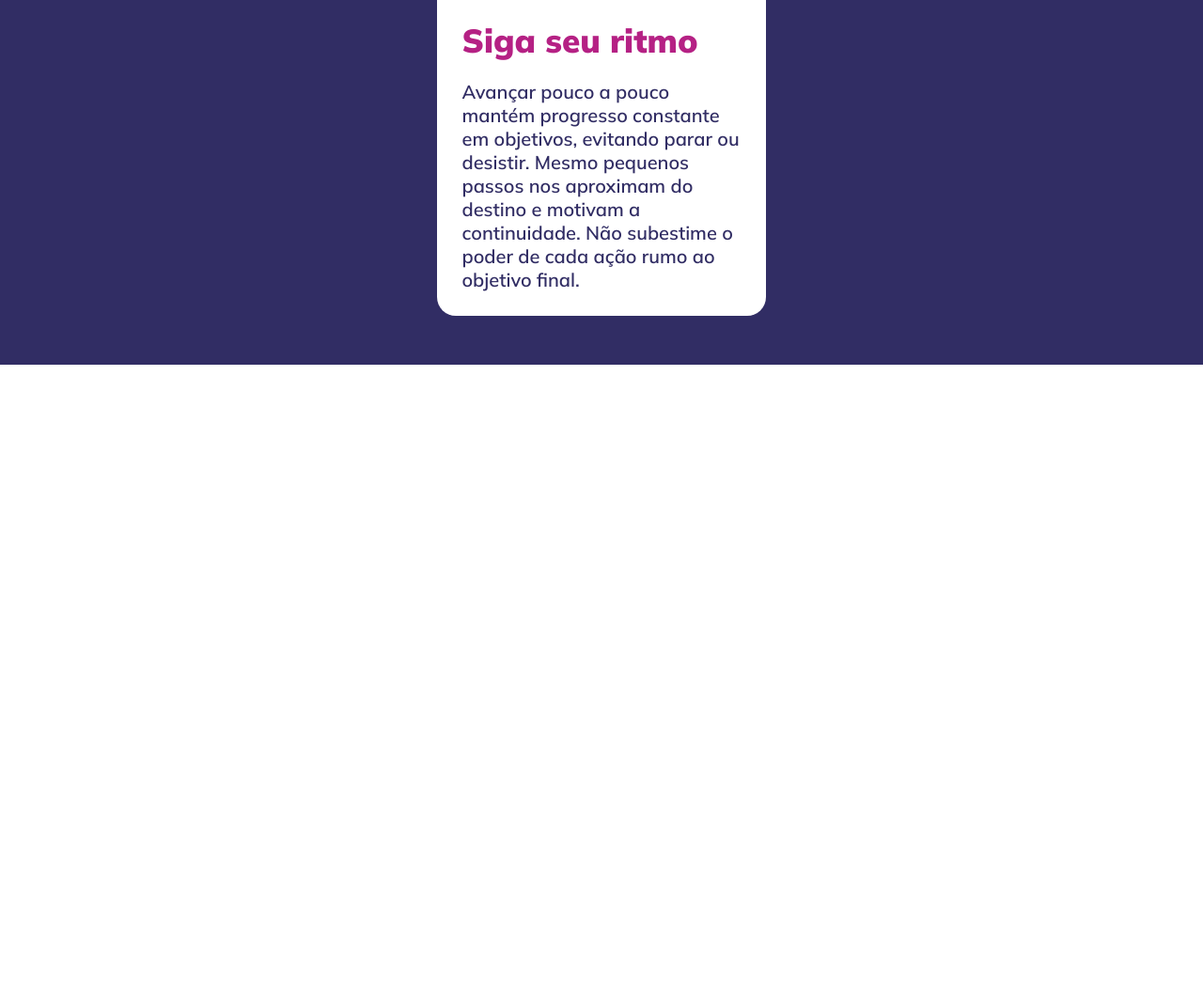
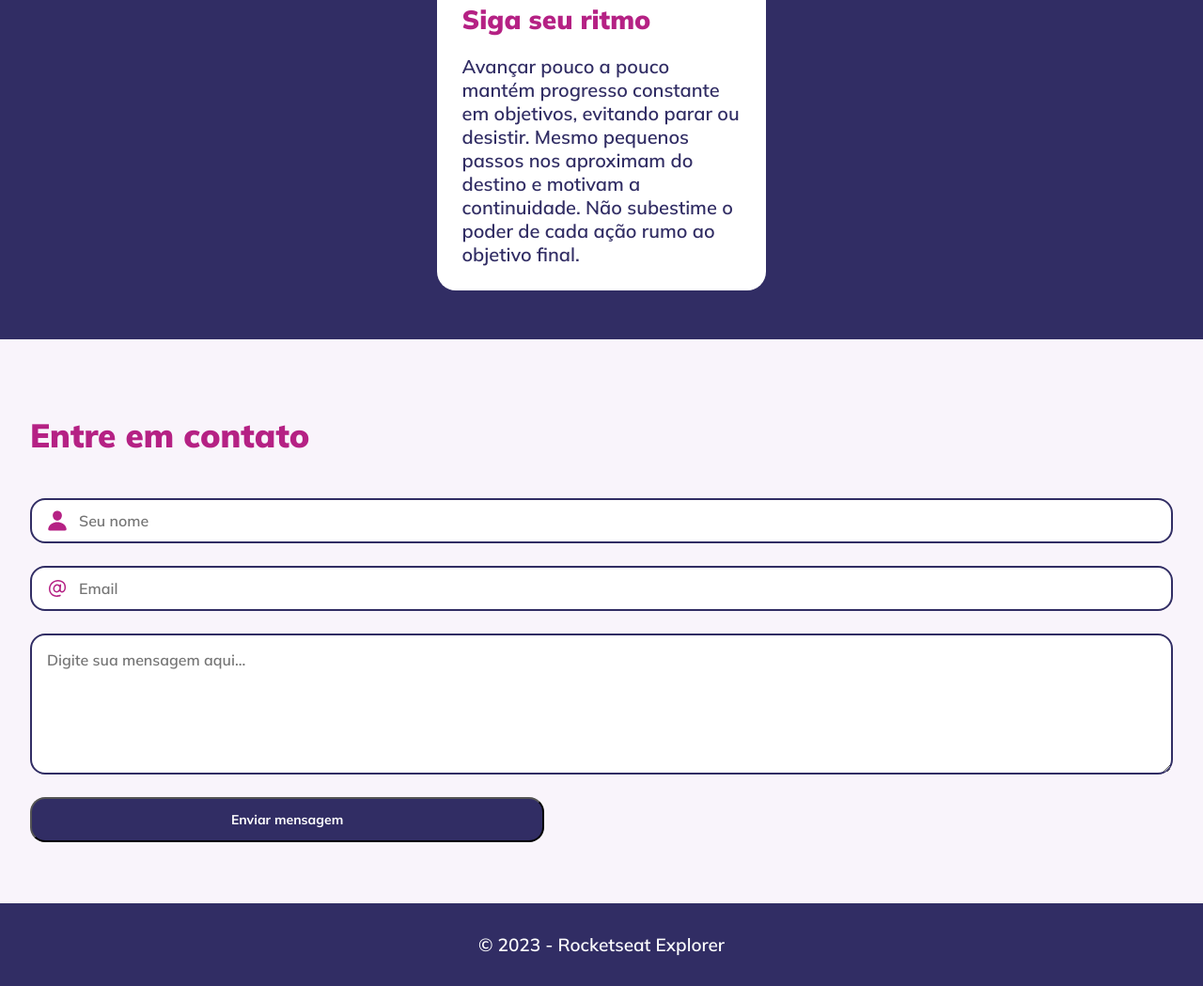
Before and after one commit to renato-diasp/ExploreSemLimites, a plain HTML site: page index.html in a window 1280 px wide. Shown: the part 3070-4119 px from the top of the page at 94% size. Before the commit the page ends 3458 px from the top, so only its background shows below. Drawn offline with Linux system fonts and the light colour scheme.

Commit message:
finalizada estrutura responsiva

```diff
--- a/index.html
+++ b/index.html
@@ -7,6 +7,7 @@
     <title>Explore sem limites</title>
 </head>
 <body>
+      <!-- Estrutura principal  -->
     <main>
      <img src="./assets/astronauta.png" alt="Imagem de astronauta com galáxia">
         <div>
@@ -15,7 +16,7 @@
             <img src="./assets/arrow.svg" alt="Imagem de uma seta apontando para baixo">
         </div>
     </main>
-
+    <!-- Planetas -->
     <section>
         <div class="cards">
             <img src="./assets/yellowplanet.png" alt="Imagem de planeta da cor amarela">
@@ -35,5 +36,19 @@
             <p>Avançar pouco a pouco mantém progresso constante em objetivos, evitando parar ou desistir. Mesmo pequenos passos nos aproximam do destino e motivam a continuidade. Não subestime o poder de cada ação rumo ao objetivo final.</p>
         </div>
     </section>
+    <!-- formulário de contato -->
+    <section class="contactme">
+        <h2>Entre em contato</h2>
+        <form action="">
+            <input type="text" name="" id="" placeholder="Seu nome">
+            <input type="email" name="" id="" placeholder="Email">
+            <textarea name="" id="" placeholder="Digite sua mensagem aqui..."></textarea>
+            <button>Enviar mensagem</button>
+        </form>
+    </section>
+    <!-- rodapé -->
+    <footer>
+        <p>© 2023 - Rocketseat Explorer</p>
+    </footer>
 </body>
 </html>
--- a/style.css
+++ b/style.css
@@ -30,7 +30,7 @@ body{
 
 
 
-main, section, footer{
+main, section{
     padding: 0 3.2rem;
 }
 
@@ -86,7 +86,7 @@ section{
 
 .cards h2 {
     color:  var(--color-title-text);
-    font-size: 3.5rem;
+    font-size: 2.8rem;
     font-weight: 900;
     margin-bottom: 2rem;
 }
@@ -96,3 +96,83 @@ section{
     font-weight: 600;
     font-size: 2rem ;
 }
+
+/* estilização do formulário */
+
+.contactme{
+    background-color: var(--color-bg1);
+}
+
+.contactme h2{
+    margin-top: 8rem;
+    font-size: 3.5rem;
+    color: var(--color-title-text);
+    font-weight: 900;
+}
+
+.contactme form{
+    display: flex;
+    flex-direction: column;
+    row-gap: 2.4rem;
+    margin-top: 4.5rem;
+}
+
+.contactme input{
+    font-family: "Mulish", sans-serif;
+    font-optical-sizing: auto;
+    font-size: 1.6rem;
+    font-weight: 600;
+    color: var(--color-bg2-text);
+    padding: 1.2rem 5rem;
+    border: 2px solid var(--color-bg2-text);
+    border-radius: 1.6rem;
+}
+
+.contactme input:first-child{
+    background-image: url(./assets/person.svg);
+    background-repeat: no-repeat;
+    background-position: left;
+    background-position-x: 1.5rem;
+}
+
+.contactme input:nth-child(2){
+    background-image: url(./assets/at.svg);
+    background-repeat: no-repeat;
+    background-position: left;
+    background-position-x: 1.5rem;
+}
+
+.contactme textarea{
+    font-family: "Mulish", sans-serif;
+    font-optical-sizing: auto;
+    font-size: 1.6rem;
+    font-weight: 600;
+    padding: 1.6rem;
+    height: 15rem;
+    color: var(--color-bg2-text);
+    border: 2px solid var(--color-bg2-text);
+    border-radius: 1.6rem;
+}
+
+.contactme button{
+   background-color: var(--color-bg2-text);
+   color: var(--color-bg-cards);
+   font-family: "Mulish", sans-serif;
+   font-optical-sizing: auto;
+   font-size: 1.4rem;
+   line-height: 2.4rem;
+   font-weight: 700;
+   padding: 1rem;
+   border-radius: 1.6rem;
+   width: 45%;
+   margin-bottom: 6.5rem;
+}
+
+footer{
+    background-color: var(--color-bg2-text);
+    padding: 3.2rem 1.6rem;
+    text-align: center;
+    color: var(--color-bg-cards);
+    font-size: 1.9rem;
+    font-weight: 600;
+}
```
